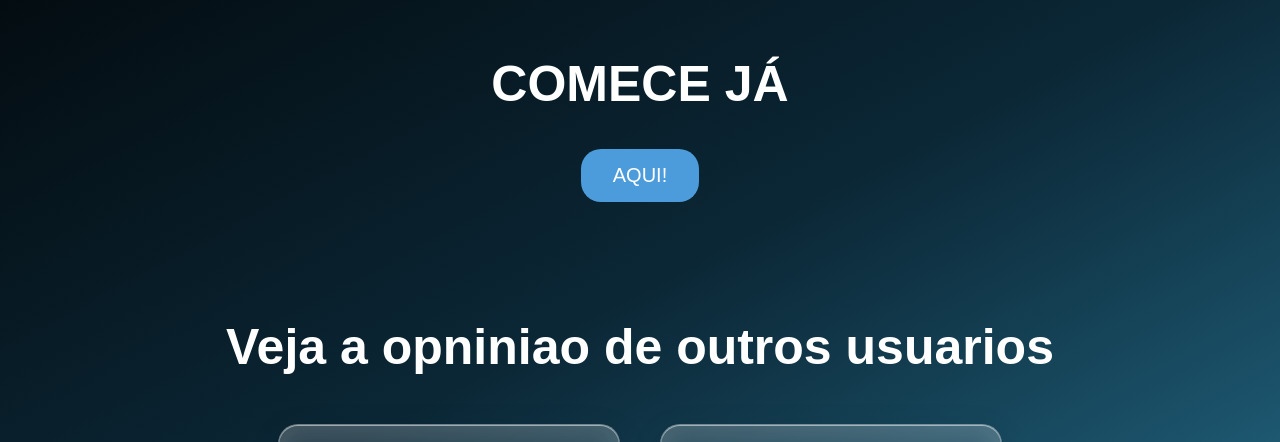
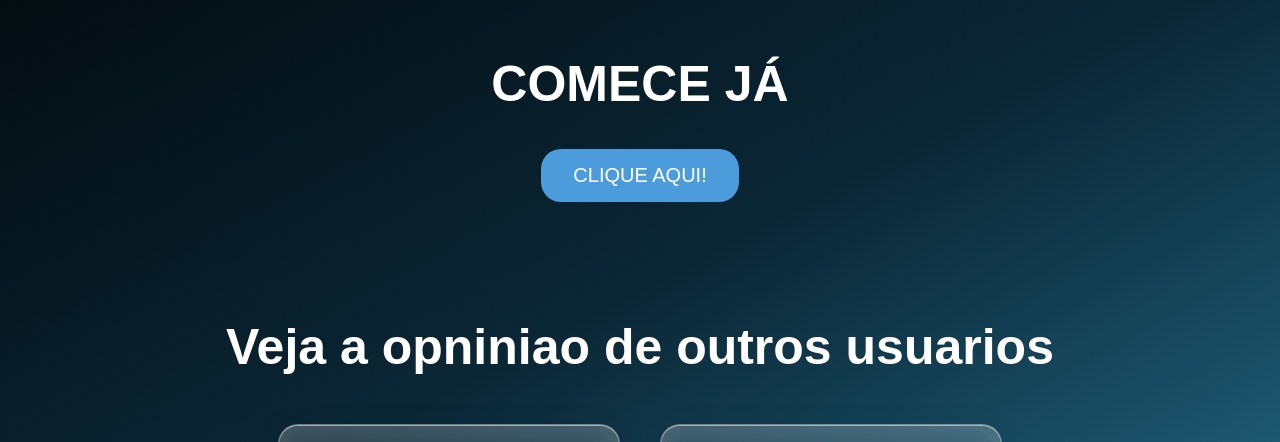
Before and after one commit to LucaBra/Mixtape, a plain HTML site: page src/frontend/index.html in a window 1280 px wide. Shown: the part 1788-2230 px from the top of the page. Drawn offline with Linux system fonts and the light colour scheme; files that its build step writes are made by us from their sources.

Commit message:
Update index.html

```diff
--- a/src/frontend/index.html
+++ b/src/frontend/index.html
@@ -42,7 +42,7 @@
 	 	<section class="section">
 	 		<h2>COMECE JÁ</h2>
 			<div class="center">
-	  			<button class="button">AQUI!</button>
+	  			<button class="button">CLIQUE AQUI!</button>
 			</div>
 	  	</section>
 
```
